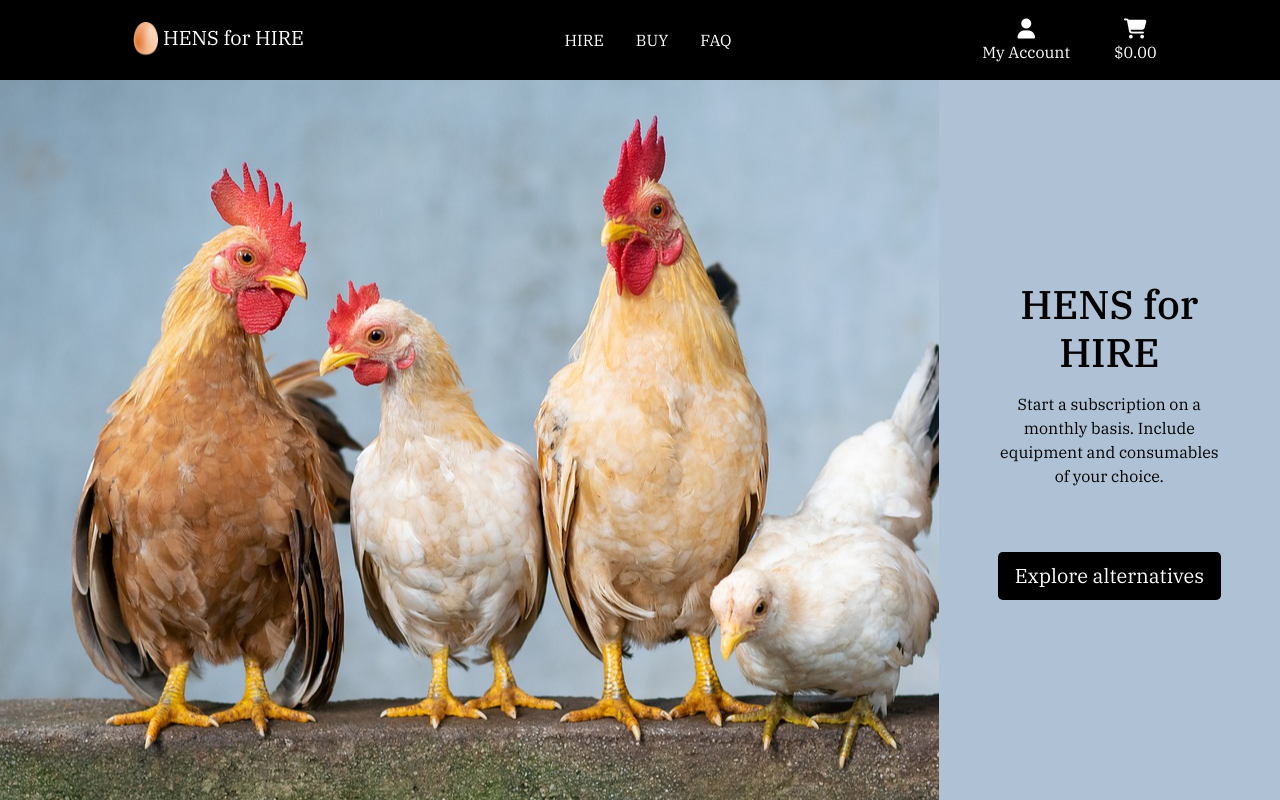
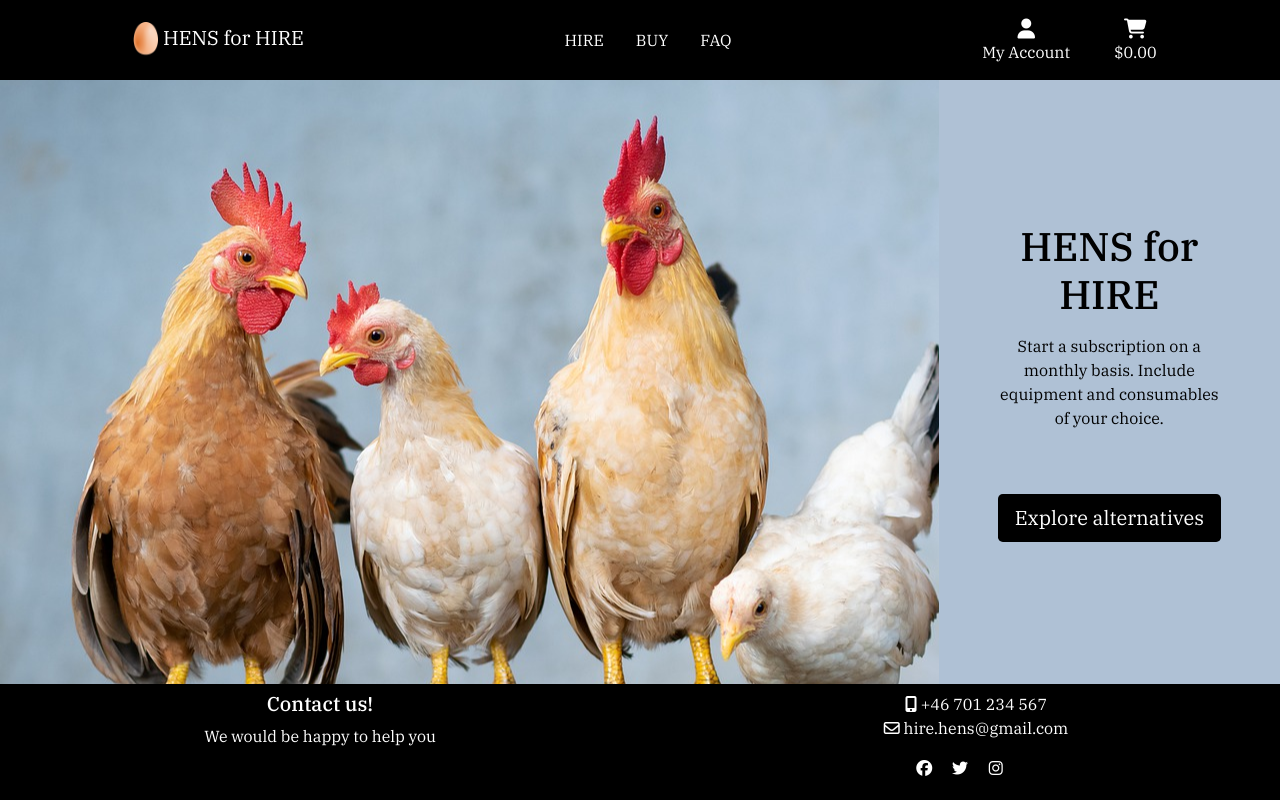
Before and after one commit to Carina-P/hire-hens, a Django app: page / in a window 1280 px wide. Run offline with Django 3.2, Linux system fonts and the light colour scheme; some libraries are stand-ins or nearby versions.

Commit message:
Added footer

```diff
--- a/home/templates/home/index.html
+++ b/home/templates/home/index.html
@@ -12,9 +12,9 @@
 {% block content %}
 <div class="container no-margin-right h-100">
     <div class="row h-100 justify-content-end">
-        <div class="col d-md-none align-self-end">
+        <div class="col d-block d-md-none align-self-end">
             <div class="row justify-content-evenly">
-                <div class="col6 bg-blue text-center m-auto p-4">
+                <div class="col bg-blue text-center m-auto p-4">
                     <h1 class="mb-3">HENS for HIRE</h1>
                     <p class="mb-3">Start a subscription on a monthly basis. Include equipment and consumables of your
                         choice.</p>
--- a/static/css/base.css
+++ b/static/css/base.css
@@ -12,7 +12,7 @@ body {
     color: #000000;
     background-color: #3b7f00;
     font-size: 1rem;
-    height: calc(100vh - 80px);
+    height: calc(100vh - 80px - 116px);
     background: url('/media/chicken-alt3.jpg') no-repeat center center fixed;
     background-size: cover;
 }
@@ -97,6 +97,10 @@ a {
     justify-content: space-around;
 }
 
+.no-bullets {
+    list-style-type: none;
+}
+
 /* -------------------------------- Media Queries */
 
 /* Slightly larger container on xl screens */
@@ -105,3 +109,15 @@ a {
         max-width: 80%;
     }
 }
+
+@media (max-width: 720px) {
+    body {
+        font-family: "IBM Plex Serif", "Roboto", "Open Sans";
+        color: #000000;
+        background-color: #3b7f00;
+        font-size: 1rem;
+        height: calc(100vh - 80px - 148px);
+        background: url('/media/chicken-alt3.jpg') no-repeat center center fixed;
+        background-size: cover;
+    }
+}
--- a/templates/base.html
+++ b/templates/base.html
@@ -112,6 +112,8 @@
   {% block content %}
   {% endblock %}
 
+  {% include 'includes/footer.html' %}
+
   {% block postloadjs %}
   {% endblock %}
 
--- /dev/null
+++ b/templates/includes/footer.html
@@ -0,0 +1,40 @@
+<footer>
+    <div class="row bg-black pt-2 m-0">
+        <div class="d-none d-md-block col-6 text-center">
+            <h5>Contact us!</h5>
+            <span>We would be happy to help you</span>
+        </div>
+        <div class="col-12 col-md-6 text-center">
+            <ul class="no-bullets">
+                <li class="d-md-none">
+                    <h5>Contact us</h5>
+                </li>
+                <li>
+                    <i class="fas fa-mobile-alt"></i> +46 701 234 567
+                </li>
+                <li>
+                    <i class="far fa-envelope"></i> hire.hens@gmail.com
+                </li>
+            </ul>
+            <ul class="list-inline">
+                <li class="list-inline-item">
+                    <a target="_blank" href="https://www.facebook.com/" aria-label="Find us on Facebook" rel="noopener">
+                        <i class="fab fa-facebook icon"></i>
+                    </a>
+                </li>
+                <li class="list-inline-item">
+                    <a target="_blank" href="https://twitter.com/explore" aria-label="Follow us on Twitter"
+                        rel="noopener">
+                        <i class="fab fa-twitter icon"></i>
+                    </a>
+                </li>
+                <li class="list-inline-item">
+                    <a target="_blank" href="https://www.instagram.com/" aria-label="Find us on LinkedIn"
+                        rel="noopener">
+                        <i class="fab fa-instagram icon"></i>
+                    </a>
+                </li>
+            </ul>
+        </div>
+    </div>
+</footer>
```
